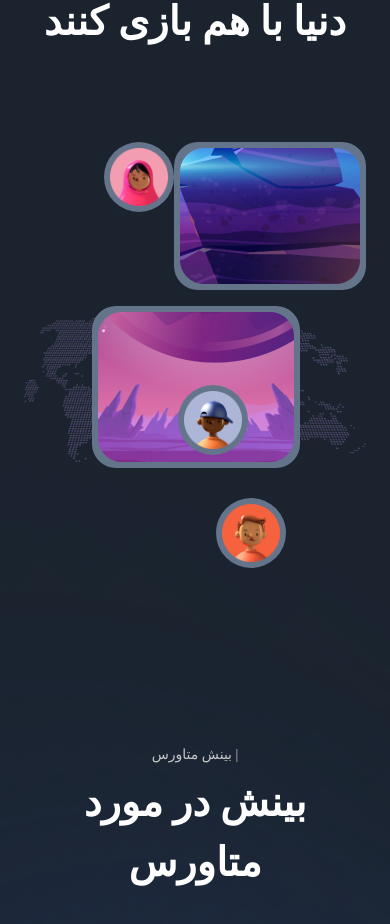
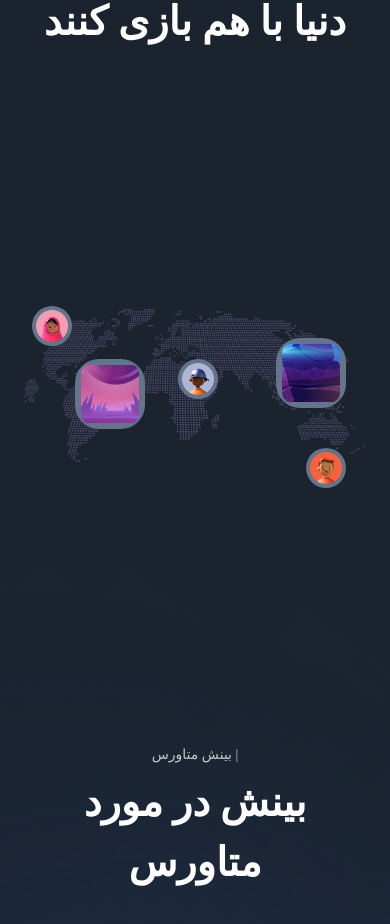
Before and after one commit to springtofigh/metaverse-blog, a Next.js app: page / in a window 390 px wide. Shown: the part 4554-5478 px from the top of the page. Built offline with nearby package versions, Linux system fonts and the light colour scheme; a web font is replaced by a local one.

Commit message:
fix images positions

```diff
--- a/sections/World.jsx
+++ b/sections/World.jsx
@@ -34,19 +34,19 @@
         className='w-full h-full object-contain'
         />
 
-        <div className='absolute bottom-20 right-20 p-[6px] w-[70px] h-[70px] bg-slate-500 rounded-full'>
+        <div className='absolute bottom-40 right-5 p-[4px] w-[40px] h-[40px] bg-slate-500 rounded-full lg:bottom-20 lg:right-20 sm:w-[70px] sm:h-[70px] sm:p-[6px]'>
           <img src='/images/people-01.png' alt='people-1' className='w-full h-full' />
         </div>
-        <div className='absolute top-5 rigth-20 p-[6px] bg-slate-500 rounded-[24px]'>
-          <img src='/images/map-poster2.png' alt='map-poster' className='w-full h-full object-contain' />
+        <div className='absolute bottom-60 right-5 w-[70px] h-[70px] p-[6px] bg-slate-500 rounded-[24px] sm:top-5 sm:right-40'>
+          <img src='/images/map-poster2.png' alt='map-poster' className='w-full h-full' />
         </div>
-        <div className='absolute top-5 left-20 p-[6px] w-[70px] h-[70px] bg-slate-500 rounded-full'>
+        <div className='absolute top-[35%] left-2 p-[4px] w-[40px] h-[40px] bg-slate-500 rounded-full lg:top-5 lg:left-20 sm:w-[70px] sm:h-[70px] sm:p-[6px]'>
           <img src='/images/people-02.png' alt='people-2' className='w-full h-full' />
         </div>
-        <div className='absolute top-[35%] left-[20%] p-[6px] bg-slate-500 rounded-[24px]'>
-          <img src='/images/map-poster1.png' alt='people-2' className='w-full h-full object-contain' />
+        <div className='absolute top-[45%] left-[15%] w-[70px] h-[70px] p-[6px] bg-slate-500 rounded-[24px] sm:top-[35%] sm:left-[20%]'>
+          <img src='/images/map-poster1.png' alt='people-2' className='w-full h-full' />
         </div>
-        <div className='absolute top-1/2 left-[45%] p-[6px] w-[70px] h-[70px] bg-slate-500 rounded-full'>
+        <div className='absolute top-[45%] left-[45%] p-[4px] w-[40px] h-[40px] bg-slate-500 rounded-full lg:top-1/2 lg:left-[48%] sm:w-[70px] sm:h-[70px] sm:p-[6px]'>
           <img src='/images/people-03.png' alt='people-3' className='w-full h-full' />
         </div>
       </motion.div>
```
